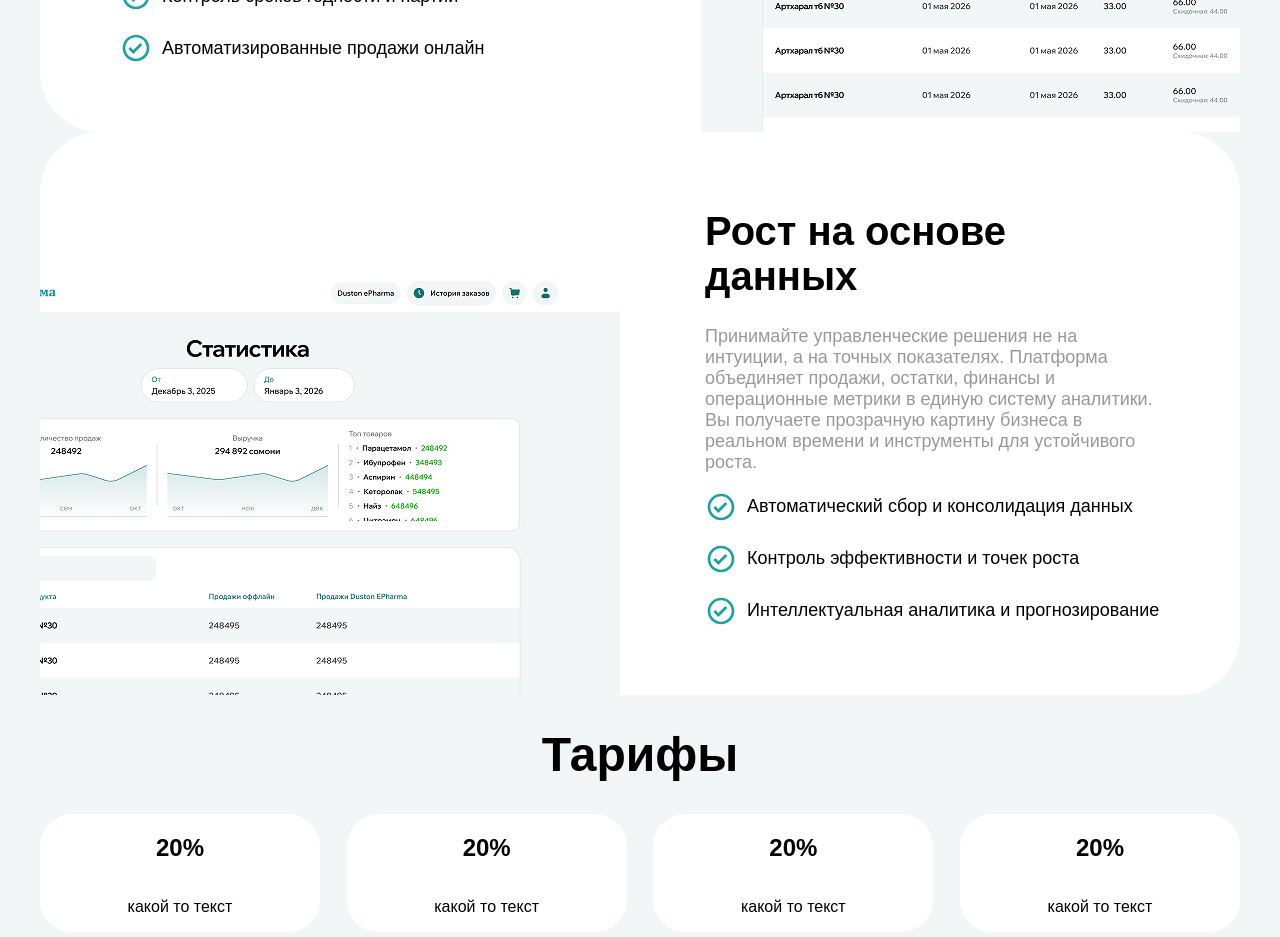
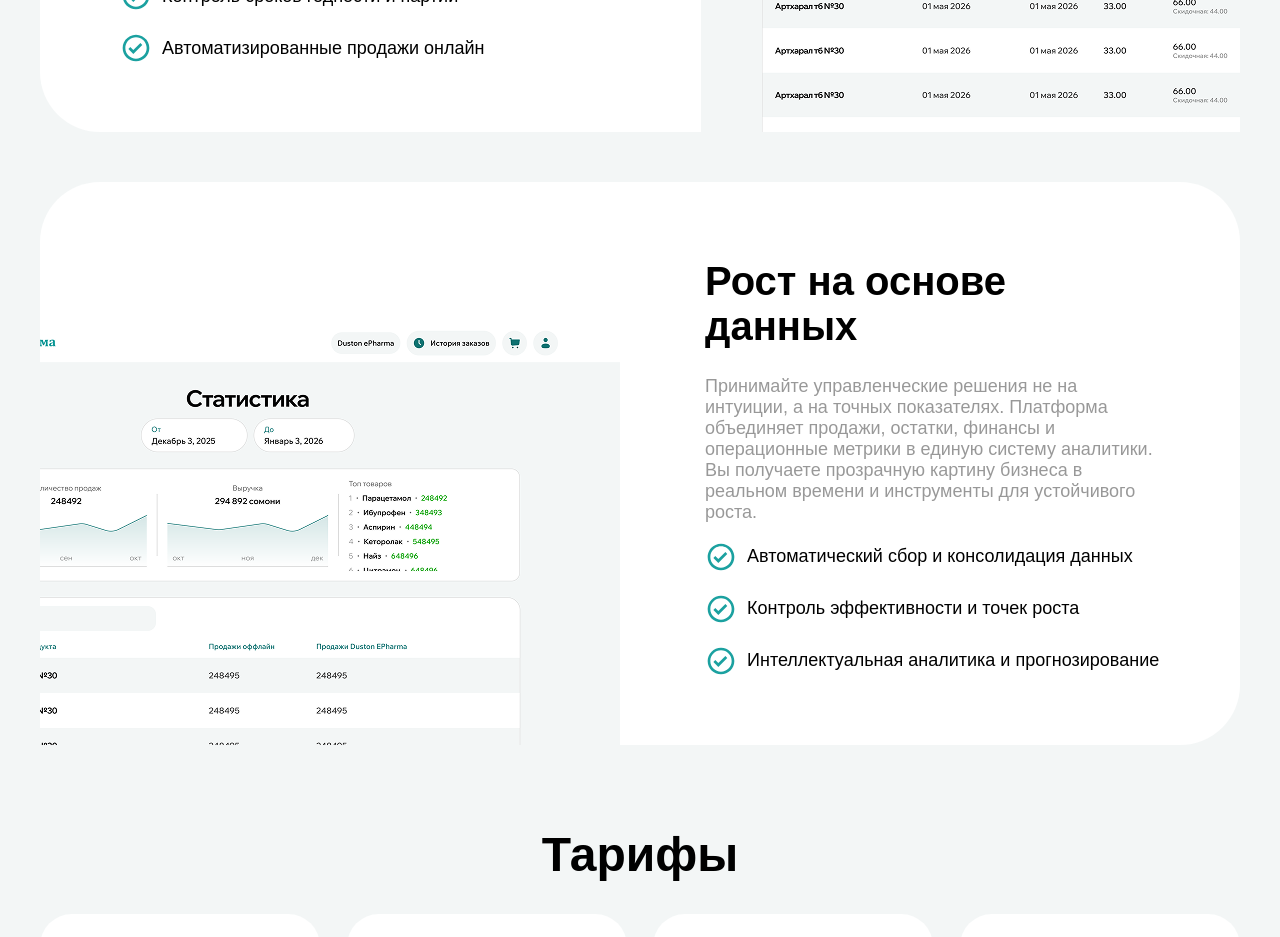
Before and after one commit to Isojon2001/pharma_dusti_web_api, a React (Vite) app: page /lending in a window 1280 px wide. Shown: the part 1740-2677 px from the top of the page. Built offline with nearby package versions, Linux system fonts and the light colour scheme.

Commit message:
Add margin to lending warehouse background style

```diff
--- a/src/index.css
+++ b/src/index.css
@@ -1552,6 +1552,7 @@ padding: 30px 40px;
     background-color:#fff;
     padding: 50px 80px;
     border-radius:60px;
+    margin: 50px 0;
     display: flex;
     position: relative;
     justify-content: space-between;
```
